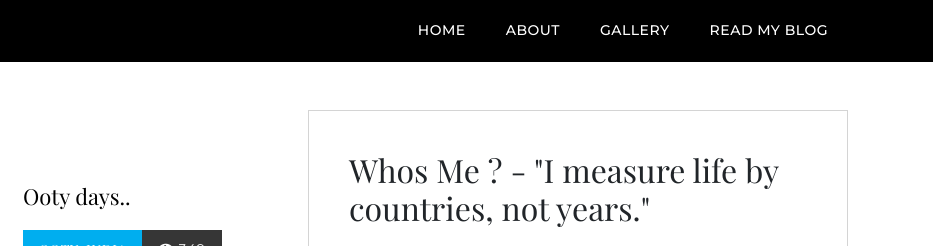
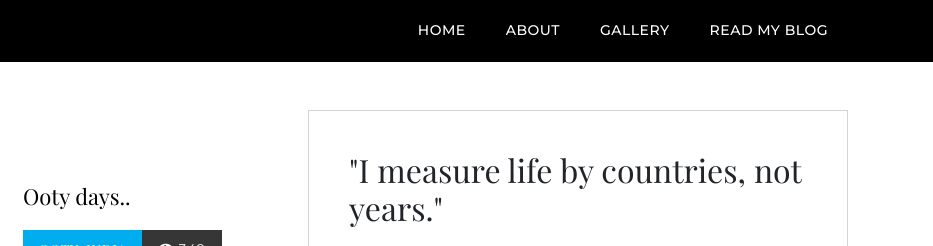
Before and after one commit to priysh95/travelie, a plain HTML site: page destinations.html in a window 1280 px wide. Shown: the top 246 px of the page, 347-1280 px from the left. Drawn offline with nearby package versions, Linux system fonts and the light colour scheme; some packages are replaced by stand-ins of ours; a script that the page names is missing.

Commit message:
Add files via upload

```diff
--- a/destinations.html
+++ b/destinations.html
@@ -187,7 +187,7 @@
                     <div class="row">
                         <div class="col-md-12">
                             <div class="right-side">
-                                <h3>Whos Me ? - "I measure life by countries, not years."</h3>
+                                <h3> "I measure life by countries, not years."</h3>
                                 <figure>
                                     <img src="images/banner-image-2.jpg" alt="">
                                 </figure>
```
Also changed, not shown: about.html (+1 -1 lines), index.html (+1 -1 lines).
